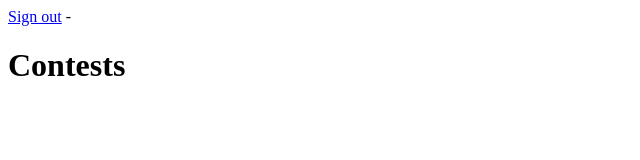
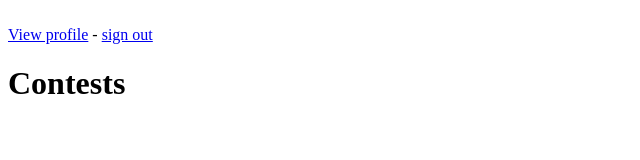
Before and after one commit to Brikaa/syntax-warriors, a website with bundled scripts: page front/index.html in a window 1280 px wide. Shown: the whole page, without its empty margins (0-640 px from the left). Built offline with nearby package versions, Linux system fonts and the light colour scheme.

Commit message:
Minor modification to front-end index page

```diff
--- a/front/index.html
+++ b/front/index.html
@@ -11,9 +11,10 @@
 </head>
 
 <body>
-    <a id="signout" href="#">Sign out</a>
+    <a id="username"></a> <br>
+    <a href="/profile">View profile</a>
     <a>-</a>
-    <a id="username"></a>
+    <a id="signout" href="#">sign out</a>
     <h1>Contests</h1>
     <div id="contests"></div>
 </body>
--- a/front/index.js
+++ b/front/index.js
@@ -9,5 +9,5 @@ import * as auth from '/helpers/auth.js';
         auth.sign_out();
         location.reload();
     });
-    document.getElementById('username').innerHTML = `signed in as <a href="/profile">${user.username}`;
+    document.getElementById('username').innerHTML = `Signed in as ${user.username}`;
 })();
```
